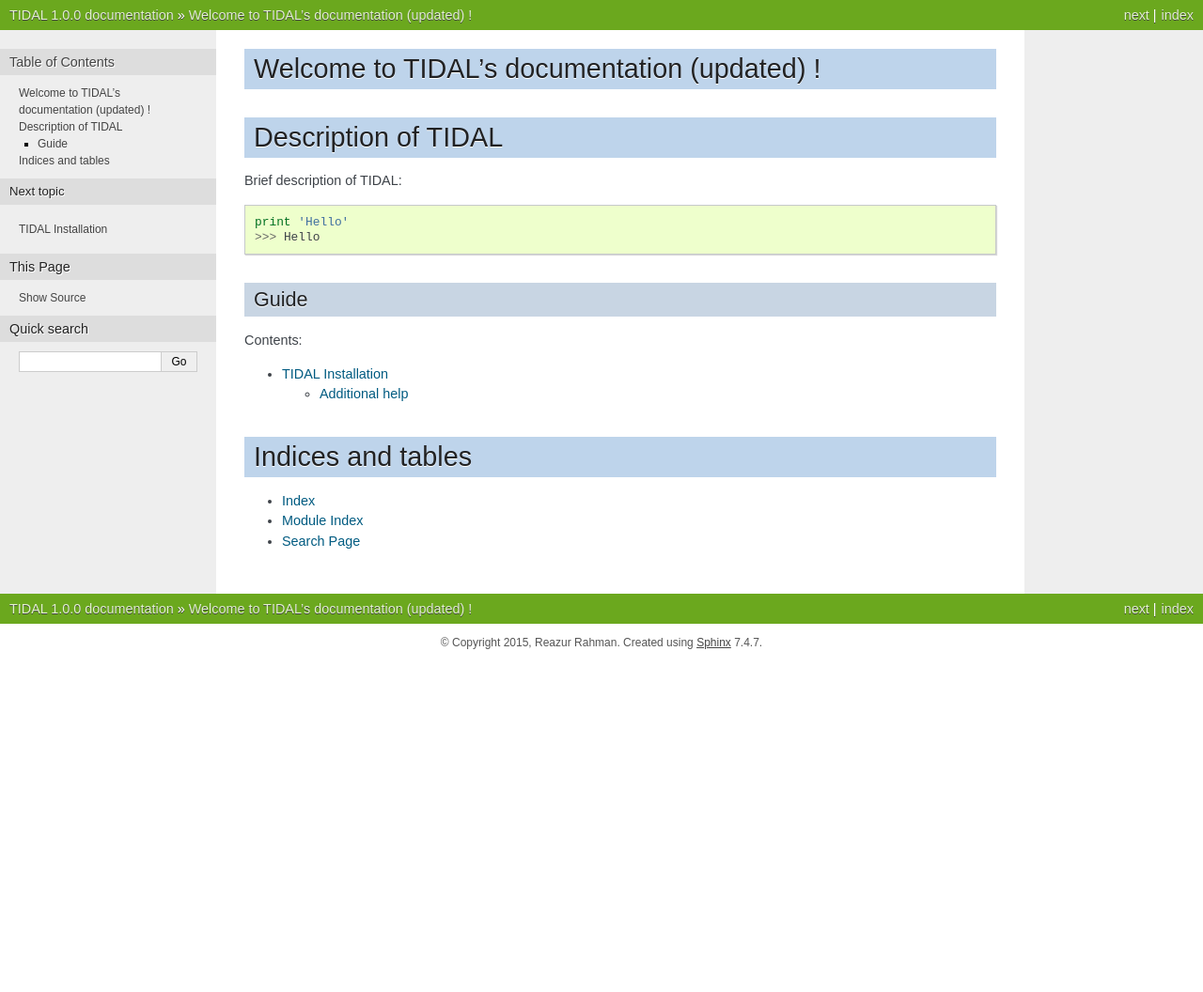
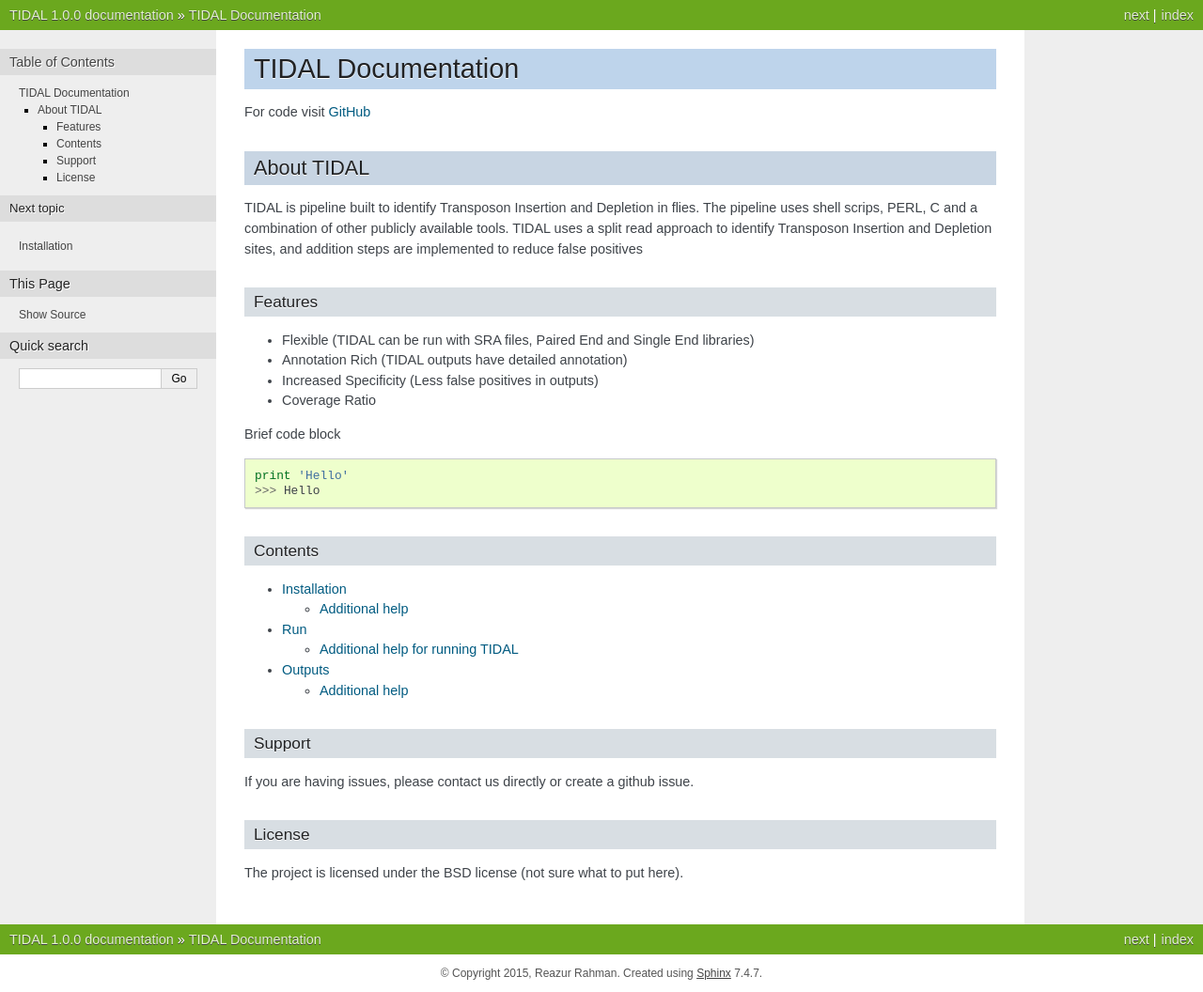
Before and after one commit to laulabbrandeis/TIDAL, a Sphinx documentation site: the page built from docs/source/index.rst, in a window 1280 px wide. Shown: the whole page at 94% size. Built offline with Sphinx 7.4.7, drawn with Linux system fonts in a browser that asks for light colours; before the commit the page ends 900 px from its top, so only the background shows below that.

Commit message:
updated doc framework

```diff
--- a/docs/source/index.rst
+++ b/docs/source/index.rst
@@ -1,27 +1,43 @@
-Welcome to TIDAL's documentation (updated) !
-============================================
+TIDAL Documentation
+===================
 
-Description of TIDAL
-====================
-Brief description of TIDAL::
+For code visit `GitHub <https://github.com/laulabbrandeis/TIDAL>`_
+
+
+About TIDAL
+###########
+TIDAL is pipeline built to identify Transposon Insertion and Depletion in flies. The pipeline uses shell scrips, PERL, C and a combination of other publicly available tools. TIDAL uses a split read approach to identify Transposon Insertion and Depletion sites, and addition steps are implemented to reduce false positives
+
+Features
+--------
+- Flexible (TIDAL can be run with SRA files, Paired End and Single End libraries)
+- Annotation Rich (TIDAL outputs have detailed annotation)
+- Increased Specificity (Less false positives in outputs)
+- Coverage Ratio
+
+
+Brief code block
+::
 
     print 'Hello'
     >>> Hello
 
-Guide
+
+Contents
 --------
-
-
-Contents:
 
 .. toctree::
    :maxdepth: 2
 
    installation
+   run
+   outputs
 
-Indices and tables
-==================
 
-* :ref:`genindex`
-* :ref:`modindex`
-* :ref:`search`
+Support
+-------
+If you are having issues, please contact us directly or create a github issue.
+
+License
+-------
+The project is licensed under the BSD license (not sure what to put here).
--- a/docs/source/installation.rst
+++ b/docs/source/installation.rst
@@ -1,5 +1,5 @@
-TIDAL Installation
-=================================
+Installation
+============
 
 Installation instructions.
 
--- /dev/null
+++ b/docs/source/outputs.rst
@@ -0,0 +1,9 @@
+Outputs
+=======
+
+Detailed explanation of the output files
+
+
+Additional help
+----------------
+extra information
--- /dev/null
+++ b/docs/source/run.rst
@@ -0,0 +1,9 @@
+Run
+===
+
+Instructions for running TIDAL.
+
+
+Additional help for running TIDAL
+---------------------------------
+extra information
```
Also changed, not shown: 4 other files.
